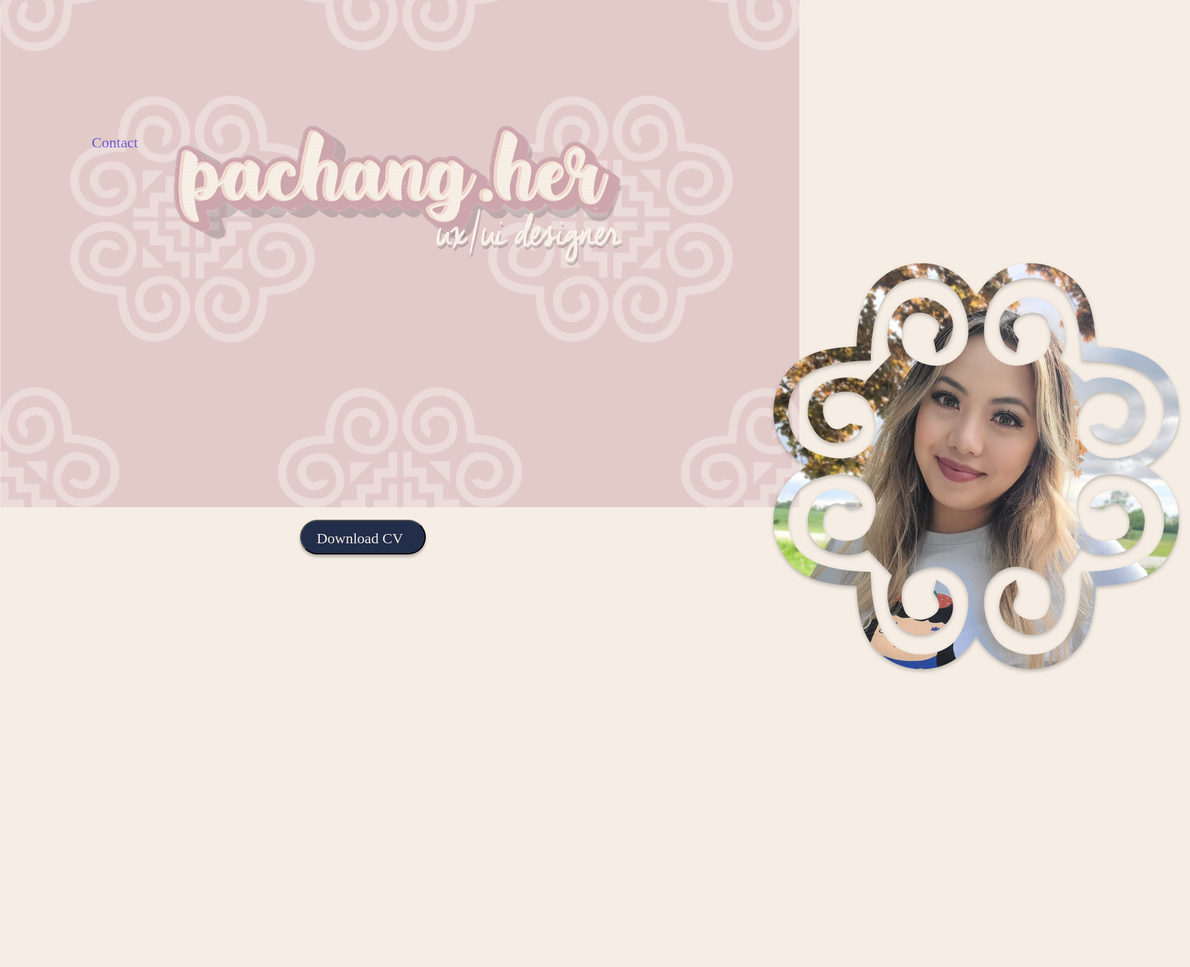
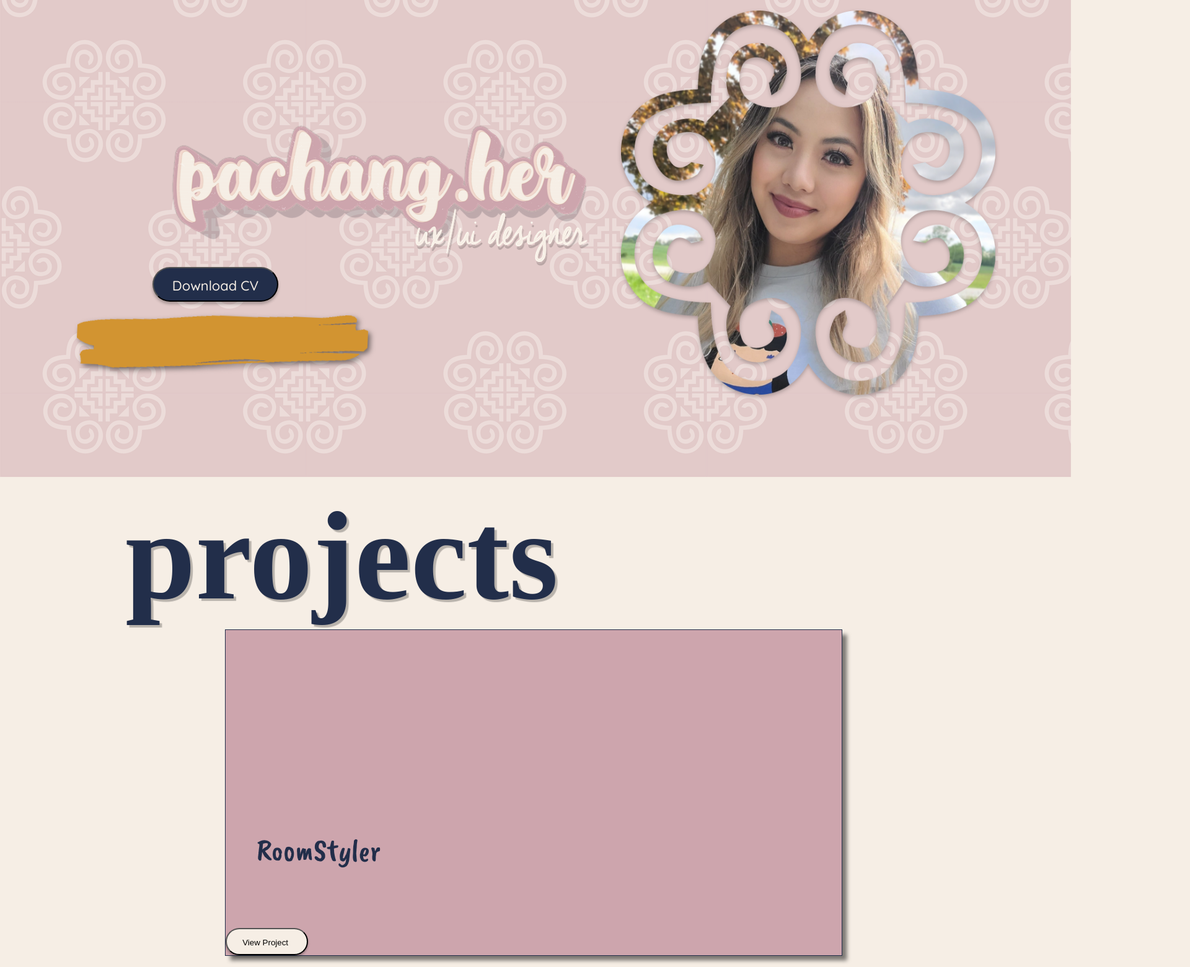
Before and after one commit to pcher93/UX_UI_HW_17, a plain HTML site: page index.html in a window 1280 px wide. Shown: the part 240-1801 px from the top of the page at 62% size, 1920 px wide, since content can reach past the window. Drawn offline with nearby package versions, Linux system fonts and the light colour scheme; a web font is replaced by a local one.

Commit message:
updated body section

```diff
--- a/css/style.css
+++ b/css/style.css
@@ -1,19 +1,31 @@
 /* Homepage */
+
+/* Header */
 Body {
     background-color: #F6EEE5;
-    font-family: 'Quicksand';
+    font-family: 'Quicksand', sans-serif;
     font-style: medium;
+    font-weight: 500;
     color: #222E4A;
+    width: 1728px;
 }
 
 nav {
-    display: inline-block
-    width auto;
+    display: inline-block;
+    width: 73%;
     height: 126px;
-    padding: 4px;
+    padding: 1%;
+}
+
+.logo, .topNav {
+    display: flex;
+    justify-content: center;
+    align-items: center;
+
 }
 
 .logo {
+    display: flex;
     position: absolute;
     width: 126px;
     height: 73px;
@@ -22,148 +34,184 @@ nav {
     bottom: 5px;
   }
 
-
-
-.inline-block {
-    display: inline-block;
-    padding: 136px;
-    position: relative;
-    width: 68px;
-    height: 35px;
-    font-weight: 500;
+.topNav{
+    display: flex;
+    position: absolute;
+    top: -30px;
+    left: 600px;
     font-size: 24px;
     line-height: 30px;
 
 }
 
-.inline-block Home {
-    left: 877px;
-    top: 74px;
-}
+.topNav a {
+    vertical-align: top;
+    padding: 100px;
+    color: #222E4A;
+    text-decoration: none;
 
-
-.inline-block About {
-
-    left: 1082px;
-    top: 74px;
-
-}
-
-.inline-block Projects {
-
-    left: 1288px;
-    top: 74px;
-
-}
-
-.inline-block Contact {
-
-    left: 1518px;
-    top: 74px;
 }
 
 
 /* hero section */
 
 .eleFoot {
+    display: flex;
     position: absolute;
-    width: 1728px;
-    height: 884px;
     left: 0px;
     top: 126px;
-    background-image: url("images/bkgrnd repeat 50.2 .png");
+    width: 100%;
+}
 
+.left img{
+    display: flex;
+    position: absolute;
+    width: 732px;
+    height: 263px;
+    left: 246px;
+    top: 408px;
 }
 
 /* Download CV */
 
 .left button {
-    display: flex;
+    display: inline-block;
     flex-direction: row;
-    align-items: flex-start;
     padding: 18px 25px;
     gap: 10px;
+    text-align: center;
 
     position: absolute;
     width: 203px;
     height: 56px;
-    left: 238px;
+    left: 246px;
+    right: 1279px;
     top: 671px;
 
     background: #222E4A;
     box-shadow: 0px 4px 4px rgba(0, 0, 0, 0.25);
     border-radius: 30.53px;
 
-     /* Inside auto layout */
-     flex: none;
-     order: 0;
-     flex-grow: 0;
+    font-family: 'Quicksand';
+    font-style: medium;
+    font-weight: 500;
+    font-size: 22px;
+    line-height: 20px;
+    color: #F6EEE5;
 
-     font-family: 'Quicksand';
-     font-style: medium;
-     font-weight: 500;
-     font-size: 24px;
-     line-height: 20px;
-     /* identical to box height, or 83% */
-
-
-     color: #F6EEE5;
-
+/* identical to box height, or 83% */
 
     }
 
-    .left{
-        position: absolute;
-        width: 732px;
-        height: 263px;
-        left: 246px;
-        top: 408px;
-    }
+
 
 /* image of self*/
 
-.right {
-position: absolute;
-width: 604.58px;
-height: 621px;
-left: 1002px;
-top: 257px;
+.right img{
+    display: flex;
+    position: absolute;
+    width: 604.58px;
+    height: 621px;
+    left: 1002px;
+    top: 257px;
 
-filter: drop-shadow(0px 3.30371px 3.30371px rgba(0, 0, 0, 0.25));
-}
+    filter: drop-shadow(0px 3.30371px 3.30371px rgba(0, 0, 0, 0.25));
+    }
 
-/* section*/
+/* project styles*/
 .projects {
-    position: absolute;
-    width: 1728px;
-    height: 2097px;
-    left: 0px;
-    top: 1010px;
-    padding-left:2em;
-  padding-right:2em;
+    width: 100%;
+    margin: 0 auto;
 
 }
 
-.allprojects {
-    max-width: 1000px;
-    margin-left: auto;
-    margin-right: auto;
+.projects img{
+    position: absolute;
+    text-align: center;
+    color: #222E4A;
+    width: 469px;
+    height: 102px;
+    left: 123.56px;
+    top: 740px;
+
+    filter: drop-shadow(4px 4px 4px rgba(0, 0, 0, 0.5));
+    transform: rotate(2.6deg);
+
 }
 
-h1 {
+.htext {
+position: absolute;
+ width: 276px;
+ height: 110px;
+ left: 202px;
+ top: 900px;
+
+ font-family: 'Cheddar Jack';
+ font-style: normal;
+ font-weight: 400;
+ font-size: 136px;
+ line-height: 136px;
+
+ color: #222E4A;
+
+ text-shadow: 4px 4px 1px rgba(0, 0, 0, 0.25);
+   }
+
+.allprojects {
+    top: 1236px;
+    left: 363px;
+    box-sizing: border-box;
+    flex-direction: column;
+    position: absolute;
+    justify-content: center;
+
+
+}
+
+.project1, .project2, .project3 {
+    display: flex;
+    width: 994px;
+    height: 525px;
+    align-items: flex-end;
+    margin-bottom: 20px;
+    text-align: left;
+
+}
+
+.project1 {
+    margin-top:20px;
+    background: #CDA5AD;
+    border: 0.787639px solid #222E4A;
+    box-shadow: 7.87639px 7.87639px 6.30111px rgba(0, 0, 0, 0.5);
+
+}
+
+.project2 {
+    background: #F2D8CE;
+    border: 0.787639px solid #222E4A;
+    box-shadow: 7.87639px 7.87639px 6.30111px rgba(0, 0, 0, 0.5);
+
+}
+
+.project3 {
+    background: #D29431;
+    border: 0.787639px solid #222E4A;
+    box-shadow: 7.87639px 7.87639px 6.30111px rgba(0, 0, 0, 0.5);
+}
+
+
+
+h2 {
     width: 407.5px;
     height: 75px;
-
-    font-family: 'Caveat Brush';
+    font-family: 'Caveat Brush', cursive;
     font-style: normal;
     font-weight: 400;
     font-size: 50px;
     line-height: 150%;
     /* identical to box height, or 75px */
 
-
     color: #222E4A;
-
 
     /* Inside auto layout */
 
@@ -171,6 +219,8 @@ h1 {
     order: 0;
     align-self: stretch;
     flex-grow: 0;
+    padding-left: 50px;
+    top: 112px;
 
 }
 
@@ -198,43 +248,6 @@ flex-grow: 0;
 
 }
 
-
-.project1, .project2, .project3{
-    box-sizing: border-box;
-
-    position: absolute;
-    width: 994px;
-    height: 525.36px;
-    left: 363px;
-    top: 1236.6px;
-    padding: 20px;
-    margin-top: 20px;
-
-    border: 0.787639px solid #222E4A;
-    box-shadow: 7.87639px 7.87639px 6.30111px rgba(0, 0, 0, 0.5);
-
-
-}
-
-
-.project1 {
-
-    background: #CDA5AD;
-
-}
-
-
-.project2 {
-
-    background: #F2D8CE;
-
-}
-
-.project3 {
-
-    background: #D29431;
-
-}
 
 
 /* footer*/
@@ -297,5 +310,7 @@ display: flex;
 align-items: center;
 
 color: #222E4A;
+font-family: 'Quicksand', sans-serif;
+
 
 }
--- a/index.html
+++ b/index.html
@@ -2,13 +2,21 @@
 <html>
     <head>
         <link href="css/style.css" rel="stylesheet" type="text/css">
+        <h1><link rel="preconnect" href='https://bigfontsite.com/fonts/cheddar-jack.html' title='Cheddar Jack Font Download - bigfontsite.com' rel="stylesheet"></h1>
+        <h2><link rel="preconnect" href="https://fonts.googleapis.com">
+            <link rel="preconnect" href="https://fonts.gstatic.com" crossorigin>
+            <link href="https://fonts.googleapis.com/css2?family=Caveat+Brush&display=swap" rel="stylesheet"></h2>
+        <p><link rel="preconnect" href="https://fonts.googleapis.com">
+            <link rel="preconnect" href="https://fonts.gstatic.com" crossorigin>
+            <link href="https://fonts.googleapis.com/css2?family=Quicksand:wght@500&display=swap" rel="stylesheet"></p>
     </head>
     <body>
+        <header>
+            <div class="logo">
+                <img src="images/pher.png"></div>
+            </div></header>
 
-            <div class="logo">
-                <img src="images/pher.png"><div class="inline-block"></div>
-            </div>
-         <nav>
+        <nav>
            <div class="topNav">
                     <a href="#"><div class="inline-block">Home</div></a>
                     <a href="#"><div class="inline-block">About</div></a>
@@ -19,11 +27,11 @@
 
         <section class="heroImg">
             <div class="eleFoot">
-                <img src="images/bkgrnd repeat 50.2 .png">
+                <img src="images/hero print repeat.png">
             </div>
             <div class="left">
                 <img src="images/pachangher hero.png">
-                <button>Download CV</button>
+                <button type="leftbutton">Download CV</button>
 
             <div class="right">
                 <img src="images/ele main photo.png">
@@ -31,25 +39,49 @@
         </section>
 
         <section class="projects">
+            <img src="images/gd rectangle.png" style="width:469px;">
+             <div class="htext">
+                <h1>projects</h1></div>
             <div class="allprojects">
-                <div class="project1"><h1>RoomStyler</h1><p>An App that allows you to scan a room with precise measurements of furniture and other objects so you can rearrange virtually before having to lift a finger. Except for the one you’ll use to download the app.</p></div>
-                <div class="project2"><h1>U.S. Dept of Education</h1><p>Creating a responsive mobile and web redesign of the Department of Education government website for a more efficient navigation for users to get the information they need at an instant.</p></div>
-                <div class="project3"><h1>D.O.G.S</h1><p>Creating a responsive mobile and web redesign of the Department of Education government website for a more efficient navigation for users to get the information they need at an instant.</p></div>
+                <div class="project1">
+                    <div class="text">
+                        <h2>RoomStyler</h2>
+                         <p>An App that allows you to scan a room with precise measurements of furniture and other objects so you can rearrange virtually before having to lift a finger. Except for the one you’ll use to download the app.</p>
+                <button type="button">View Project</button>
+                <img src="images/RS VIEW IN AR.png">
+            </div></div>
+
+                <div class="project2">
+                    <div class="text">
+                    <h2>U.S. Dept of Education</h2>
+                    <p>Creating a responsive mobile and web redesign of the Department of Education government website for a more efficient navigation for users to get the information they need at an instant.</p>
+                <button type="button">View Project</button>
+                <img src="images/DOE homepage carousel.png">
+            </div></div>
+
+                <div class="project3">
+                    <div class="text">
+                    <h2>D.O.G.S</h2>
+                    <p>Creating a responsive mobile and web redesign of the Department of Education government website for a more efficient navigation for users to get the information they need at an instant.</p>
+                <button type="button">View Project</button>
+                <img src="images/DOGS president dogs.jpg">
+            </div></div>
             </div>
 
         </section>
 
      <div class="footer">
         <img src="images/let's connect 136.png"><br>
+        <ul><li>
+        <img src="images/linkedin nvy.png">
+            <a href="https://www.linkedin.com/in/herpachang" class="in">/herpachang</a><div class="inline"></div></li>
 
-        <img src="images/linkedin nvy.png">
-            <a href="https://www.linkedin.com/in/herpachang" class="in">/herpachang</a><div class="inline"></div>
+            <li><img src="images/email nvy.png">
+            <a href="mailto: herpachang@yahoo.com" class="em">herpachang@yahoo.com</a><div class="inline"></div></li>
 
-        <img src="images/email nvy.png">
-            <a href="mailto: herpachang@yahoo.com" class="em">herpachang@yahoo.com</a><div class="inline"></div>
-
-        <img src="images/phone-call nvy.png">
-            <a href="tel:+14143997034" class="pn"></a><div class="inline">414.399.7034</div>
+            <li><img src="images/phone-call nvy.png">
+            <a href="tel:+14143997034" class="pn"></a><div class="inline">414.399.7034</div></li>
+            </ul>
             <p>Copyright © 2023 phdesigns. All Rights Reserved.</p>
         </div>
     </body>
```
Also changed, not shown: images/hero print repeat.png (added).
